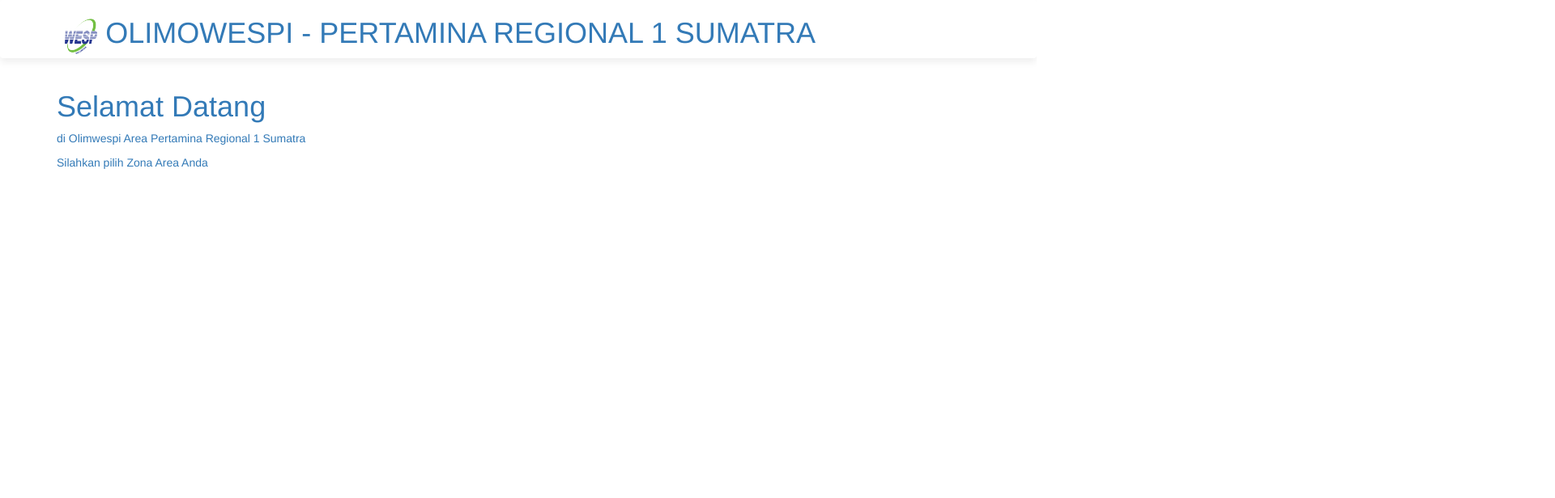
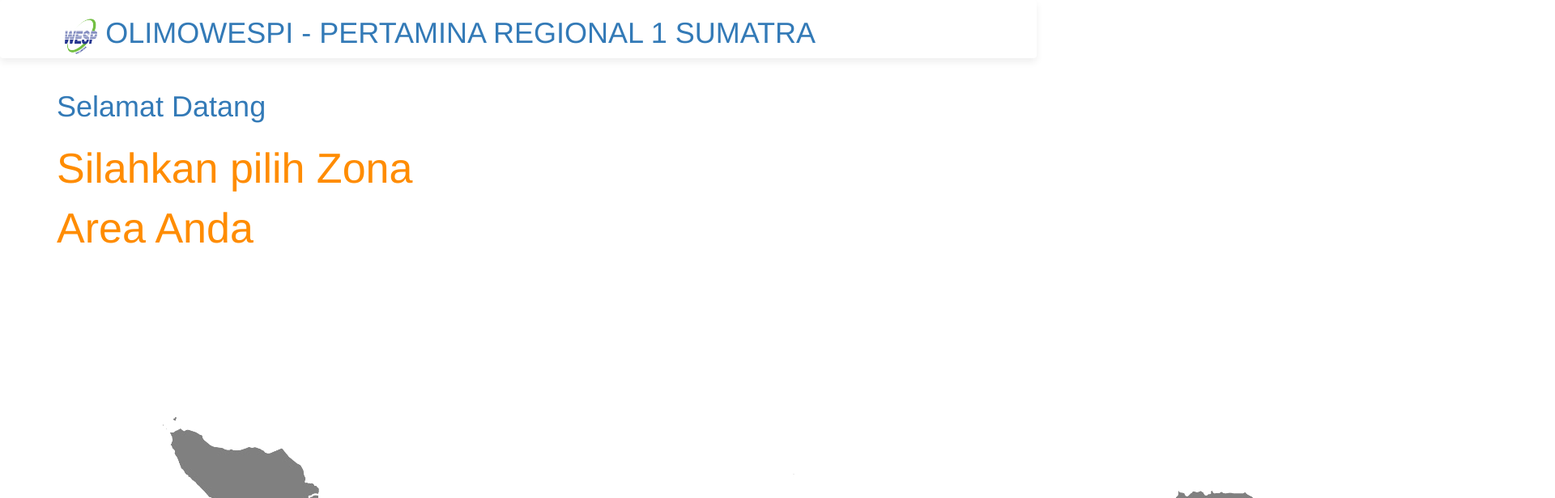
Before and after one commit to mrwiguna/olimo, a plain HTML site: page index.html in a window 1280 px wide. Shown: the top 616 px of the page at 81% size, 1920 px wide, since content can reach past the window. Drawn offline with nearby package versions, Linux system fonts and the light colour scheme.

Commit message:
edit style.css

```diff
--- a/index.html
+++ b/index.html
@@ -26,11 +26,12 @@
                 <div class="row">
                     <di class="col-sm-6">
                         <h1>Selamat Datang</h1>
-                        <p>di Olimwespi Area Pertamina Regional 1 Sumatra</p>
-                        <p>Silahkan pilih Zona Area Anda</p>
+                        <p class="big-text">Silahkan pilih Zona Area Anda</p>
+
 
                     </div>
                     <di class="col-sm-6">
+                        <img src="img/bg.png" >
 
                     </div>
                 </div>
--- a/style.css
+++ b/style.css
@@ -15,3 +15,9 @@
     height: 48px;
     padding: 2px 10px ;
 }
+.big-text
+{
+    font-size: 52px;
+    margin: 20px 0;
+    color: darkorange;
+}
```
